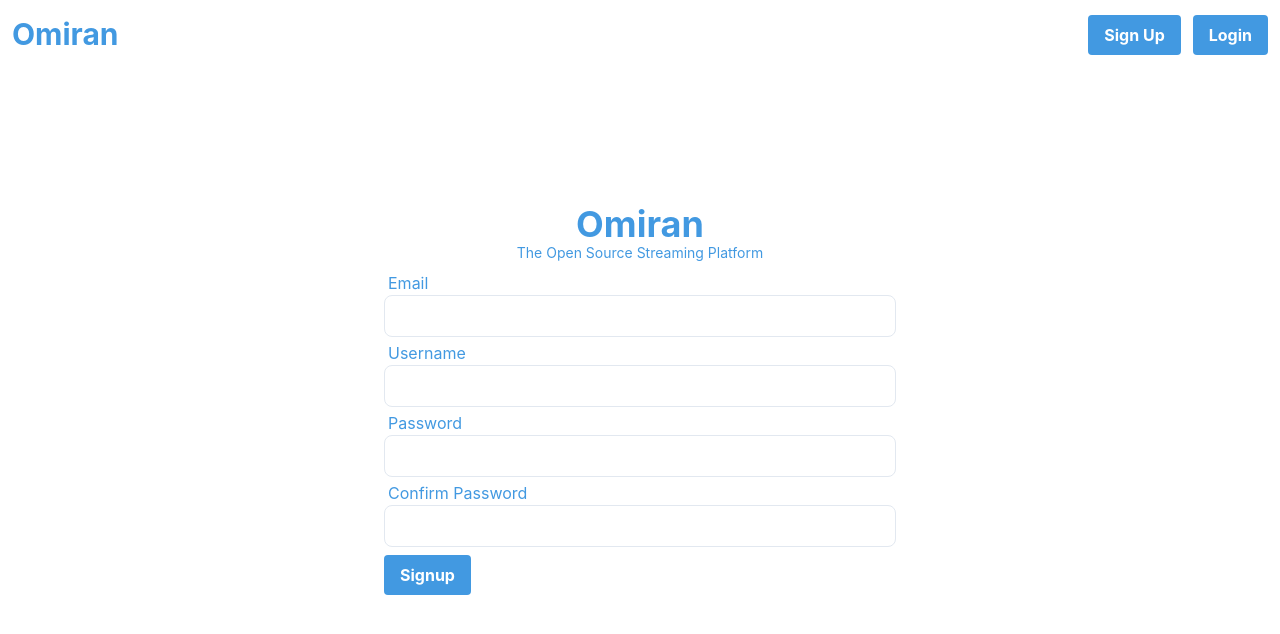
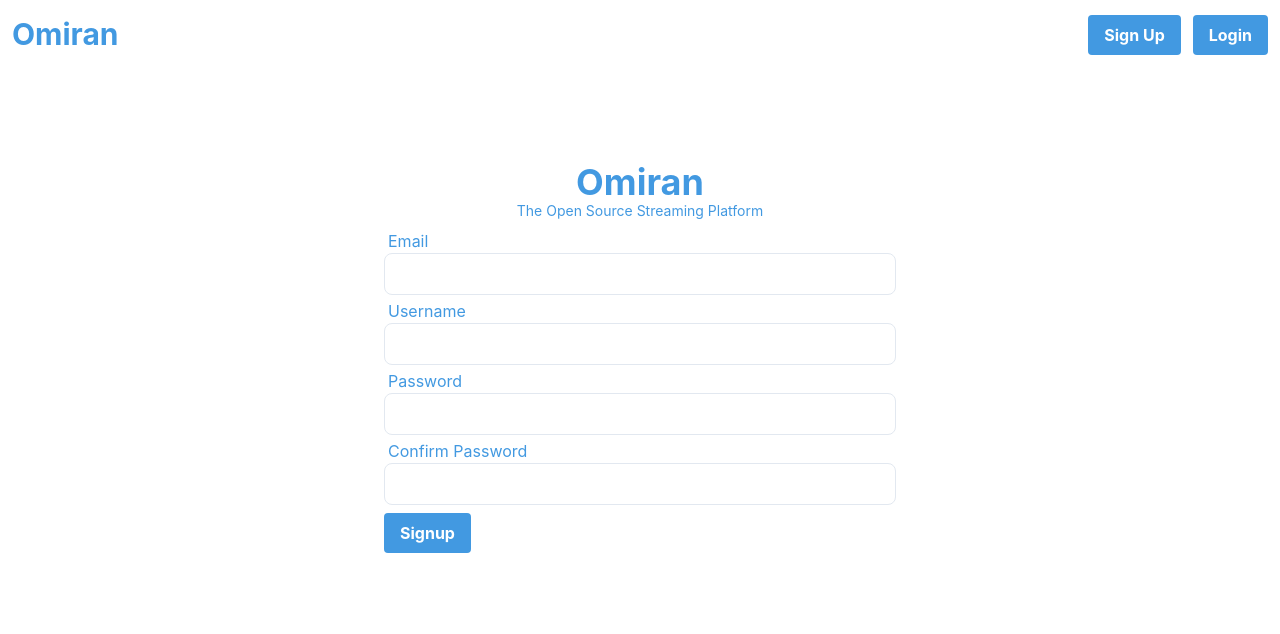
Before and after one commit to Omiran-Organization/Omiran-App, a Next.js app in the folder frontend/: page /signup in a window 1280 px wide. Shown: the top 634 px of the page. Built offline with nearby package versions, Linux system fonts and the light colour scheme; a web font is replaced by a local one.

Commit message:
use flex grow to place forms

```diff
--- a/frontend/src/pages/login.tsx
+++ b/frontend/src/pages/login.tsx
@@ -1,10 +1,9 @@
 import * as React from "react";
 
 const LoginPage: React.FunctionComponent = () => (
-  <div className="flex flex-col justify-center items-center h-screen w-4/5 md:w-2/5 mx-auto">
-    <h1 className="text-blue-500 text-4xl font-bold text-center leading-none">
-      Omiran
-    </h1>
+  <div className="flex flex-col items-center h-screen w-4/5 md:w-2/5 mx-auto">
+    <div className="flex-grow-2" />
+    <h1 className="text-blue-500 text-4xl font-bold leading-none">Omiran</h1>
     <h3 className="text-blue-500 text-sm mb-3">
       The Open Source Streaming Platform
     </h3>
@@ -21,6 +20,7 @@ const LoginPage: React.FunctionComponent = () => (
     </label>
     <input className="input w-full mb-3" type="password" id="password-input" />
     <button className="btn btn-blue self-start">Login</button>
+    <div className="flex-grow-3" />
   </div>
 );
 
--- a/frontend/src/pages/signup.tsx
+++ b/frontend/src/pages/signup.tsx
@@ -1,10 +1,9 @@
 import * as React from "react";
 
 const SignupPage: React.FunctionComponent = () => (
-  <div className="flex flex-col justify-center items-center h-screen w-4/5 md:w-2/5 mx-auto">
-    <h1 className="text-blue-500 text-4xl font-bold text-center leading-none">
-      Omiran
-    </h1>
+  <div className="flex flex-col items-center h-screen w-4/5 md:w-2/5 mx-auto">
+    <div className="flex-grow-2" />
+    <h1 className="text-blue-500 text-4xl font-bold leading-none">Omiran</h1>
     <h3 className="text-blue-500 text-sm mb-2">
       The Open Source Streaming Platform
     </h3>
@@ -25,6 +24,7 @@ const SignupPage: React.FunctionComponent = () => (
     </label>
     <input className="input w-full mb-2" type="text" id="confirm-password-input" />
     <button className="btn btn-blue self-start">Signup</button>
+    <div className="flex-grow-3" />
   </div>
 );
 
```
